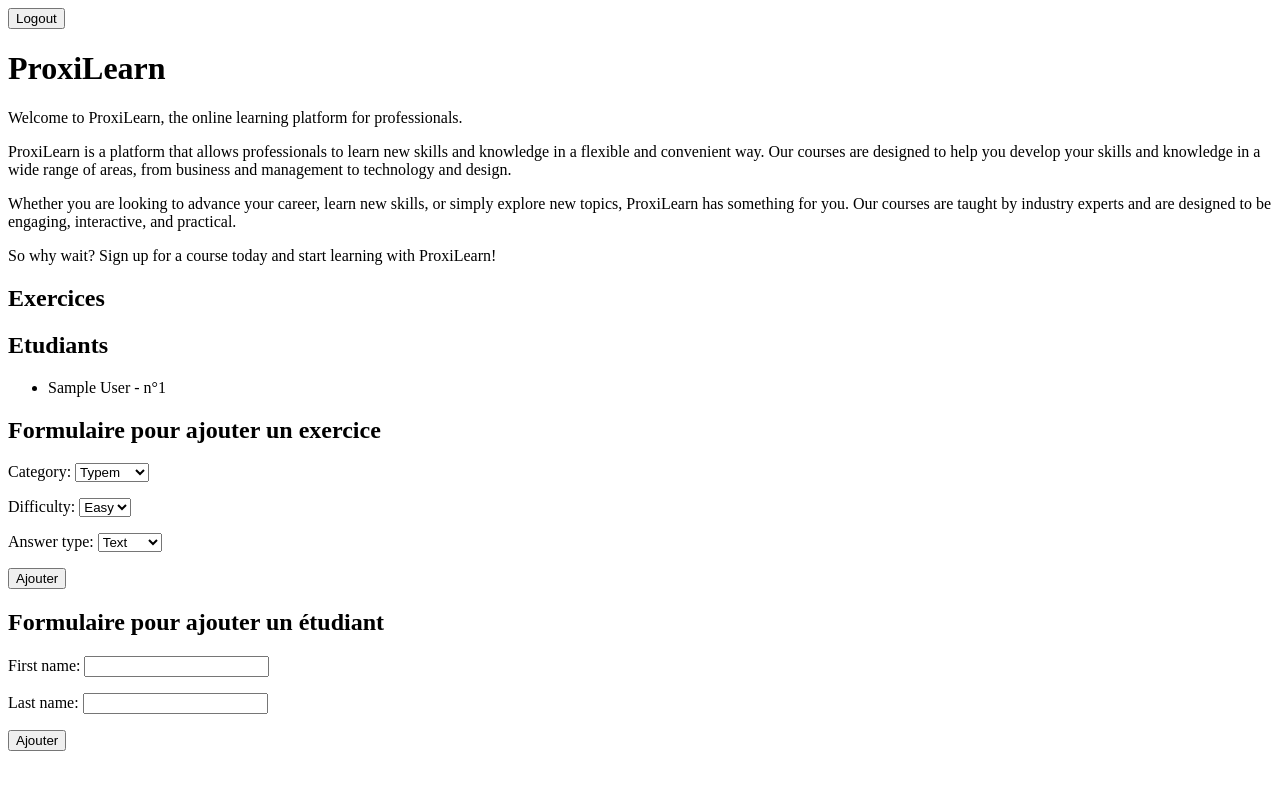
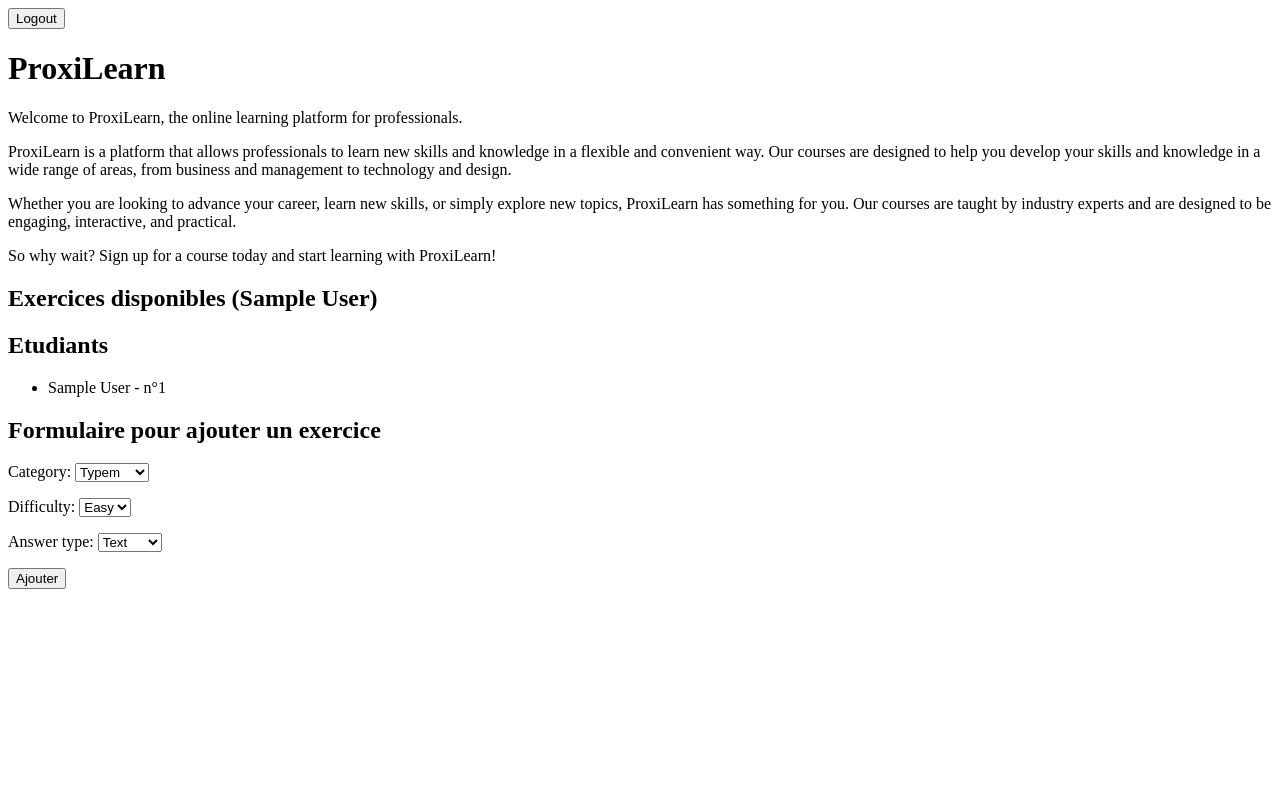
Before and after one commit to LeRatdemare/Proxilearn, a Django app: page / in a window 1280 px wide. Run offline with Django 5.2, Linux system fonts and the light colour scheme; the visitor is signed in with stand-in values (Sample User, id 1); data comes from the database, SQL or seed files in the repository; data that the repository does not hold is empty.

Commit message:
Updated index page

```diff
--- a/proxilearn/apppl/forms.py
+++ b/proxilearn/apppl/forms.py
@@ -1,12 +1,16 @@
-from apppl.models import Node, Student
+from apppl.models import Node
 from django.forms import ModelForm
+from django.contrib.auth.forms import UserCreationForm
+from django.contrib.auth import get_user_model
+
+User = get_user_model()
+
+class RegisterForm(UserCreationForm):
+    class Meta:
+        model = User
+        fields = ['username', 'first_name', 'last_name', 'email', 'password1', 'password2']
 
 class NodeForm(ModelForm):
     class Meta:
         model = Node
         fields = ('id', 'category', 'difficulty', 'answer_type')
-
-class StudentForm(ModelForm):
-    class Meta:
-        model = Student
-        fields = ('id', 'first_name', 'last_name')
--- a/proxilearn/apppl/templates/exercice.html
+++ b/proxilearn/apppl/templates/exercice.html
@@ -1,4 +1,6 @@
 {% extends 'base.html' %} {% block content %}
+
+<a href="{% url "index" %}">Retourner à l'accueil</a>
 
 <!-- On affiche la question à l'exercice 'exercice'-->
 <h2>Exercice</h2>
--- a/proxilearn/apppl/templates/index.html
+++ b/proxilearn/apppl/templates/index.html
@@ -1,11 +1,19 @@
 {% extends 'base.html' %} {% block content %}
 
 <!-- On affiche la liste des exercices passés par la vue dans la variable 'exercices'-->
-<h2>Exercices</h2>
+<h2>Exercices {% if user %}disponibles ({{ user }}){% else %}existants{% endif %}</h2>
 <ul>
+    {% if user %}
+    {% for exercice in exercices %}
+        {% if exercice.state == "A" %}
+        <li>{{ exercice.node }} | <a href="{% url "exercice" exercice.node.id user.id %}">try it as {{ user }}</a></li>
+        {% endif %}
+    {% endfor %}
+    {% else %}
     {% for node in nodes %}
-        <li>{{ node }} | {% if user %}<a href="{% url "exercice" node.id user.id %}">try it as {{ user }}</a>{% else %}Login to try exercice...{% endif %} </li>
+        <li>{{ node }}</li>
     {% endfor %}
+    {% endif %}
 </ul>
 
 <h2>Etudiants</h2>
@@ -15,6 +23,7 @@
     {% endfor %}
 </ul>
 
+{% if user.is_superuser %}
 <h2>Formulaire pour ajouter un exercice</h2>
 <form action="/" method="post">
     {% csrf_token %}
@@ -23,7 +32,9 @@
     {{ formulaire_node.as_p }}
     <button type="submit">Ajouter</button>
 </form>
-
+{% elif user %}
+Coming soon...
+{% else %}
 <h2>Formulaire pour ajouter un étudiant</h2>
 <form action="/" method="post">
     {% csrf_token %}
@@ -32,4 +43,5 @@
     {{ formulaire_student.as_p }}
     <button type="submit">Ajouter</button>
 </form>
+{% endif %}
 {% endblock %}
--- a/proxilearn/apppl/views.py
+++ b/proxilearn/apppl/views.py
@@ -1,19 +1,21 @@
-from django.shortcuts import render
+from django.shortcuts import render, redirect
 from apppl.models import Node
-from apppl.forms import NodeForm, StudentForm
+from apppl.forms import NodeForm, RegisterForm
 from apppl.logic.code_ia import *
 
 # Create your views here.
 def index(request):
     user = request.user if request.user.is_authenticated else None
 
+    exercices = Exercice.objects.filter(student=user) if user else None
+
     formulaire_node = NodeForm()
-    formulaire_student = StudentForm()
+    formulaire_student = RegisterForm()
 
     if request.method == 'POST':
         # On vérifie si c'est un formulaire de node ou de student
         if 'student' in request.POST:
-            formulaire_student = StudentForm(request.POST)
+            formulaire_student = RegisterForm(request.POST)
             if formulaire_student.is_valid():
                 formulaire_student.save()
             else:
@@ -27,6 +29,7 @@ def index(request):
 
     context = {
         'nodes': Node.objects.all(),
+        'exercices': exercices,
         'students': Student.objects.all(),
         'formulaire_node': formulaire_node,
         'formulaire_student': formulaire_student,
@@ -44,17 +47,24 @@ def exercice(request, node_id, student_id):
         print(f"Exercice {node_id} pour l'étudiant {student_id}")
         node = Node.objects.get(pk=node_id)
         student = Student.objects.get(pk=student_id)
-        exercice = ExerciceLogic(node=node, student=student)
+
+        exercice = Exercice.objects.get(node=node, student=student)
+
+        # Si l'exercice n'est pas disponible, on redirige vers l'accueil
+        if exercice.state != Exercice.State.AVAILABLE:
+            return redirect('index')
+
+        exercice_logic = ExerciceLogic(node=node, student=student)
 
         if request.method == 'POST':
             # On récupère la question et la réponse de l'étudiant
             question = {'question':request.POST.get('question'), 'solution':request.POST.get('solution'), 'answer_type':request.POST.get('answer_type')}
             student_answer = request.POST.get('student_answer')
             # On crée un essai
-            trial = exercice.try_question(question, student_answer)
+            trial = exercice_logic.try_question(question, student_answer)
             print(f"Essai: {trial}")
 
-        question = exercice.generate_question()
+        question = exercice_logic.generate_question()
 
         context = {
             'node': node,
```
